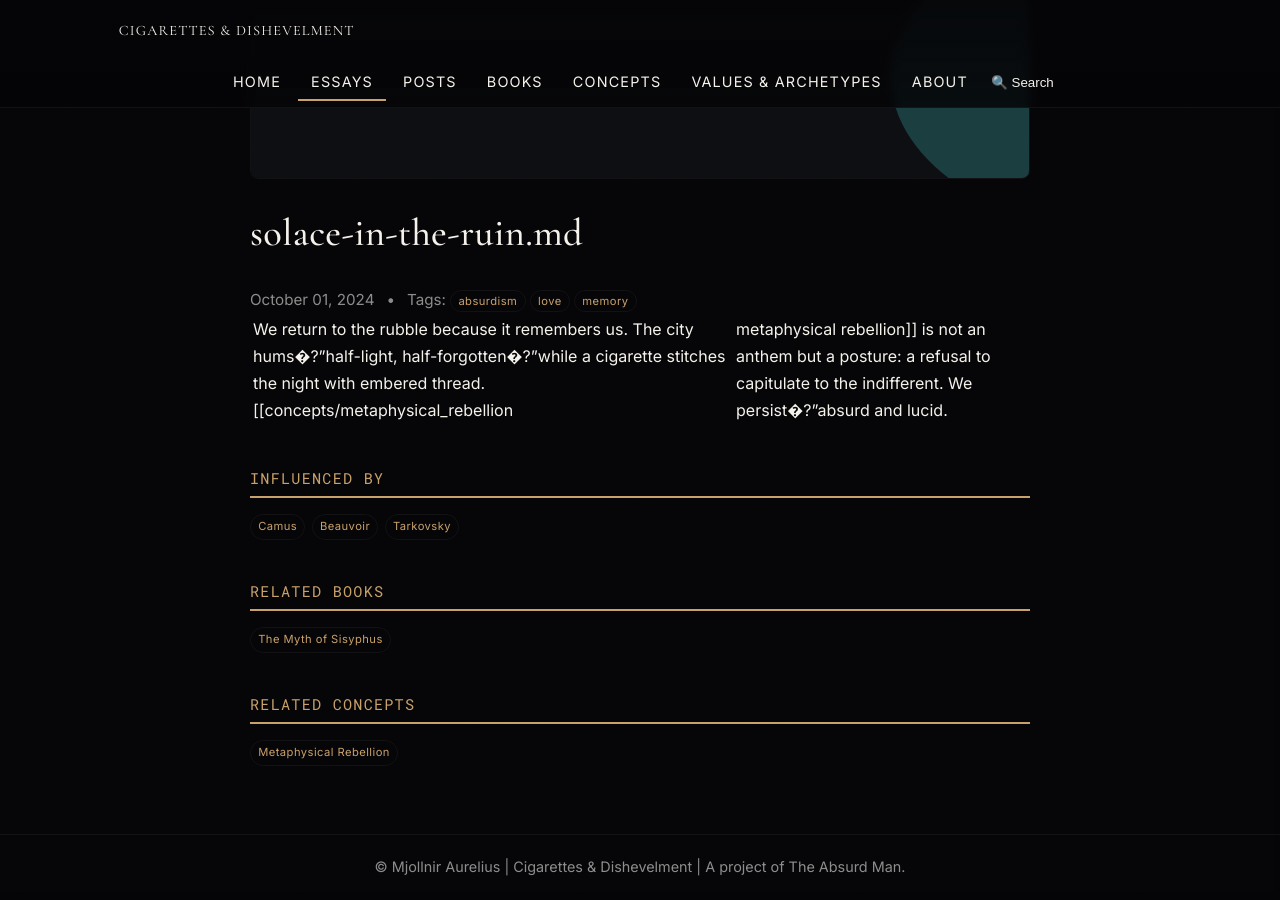
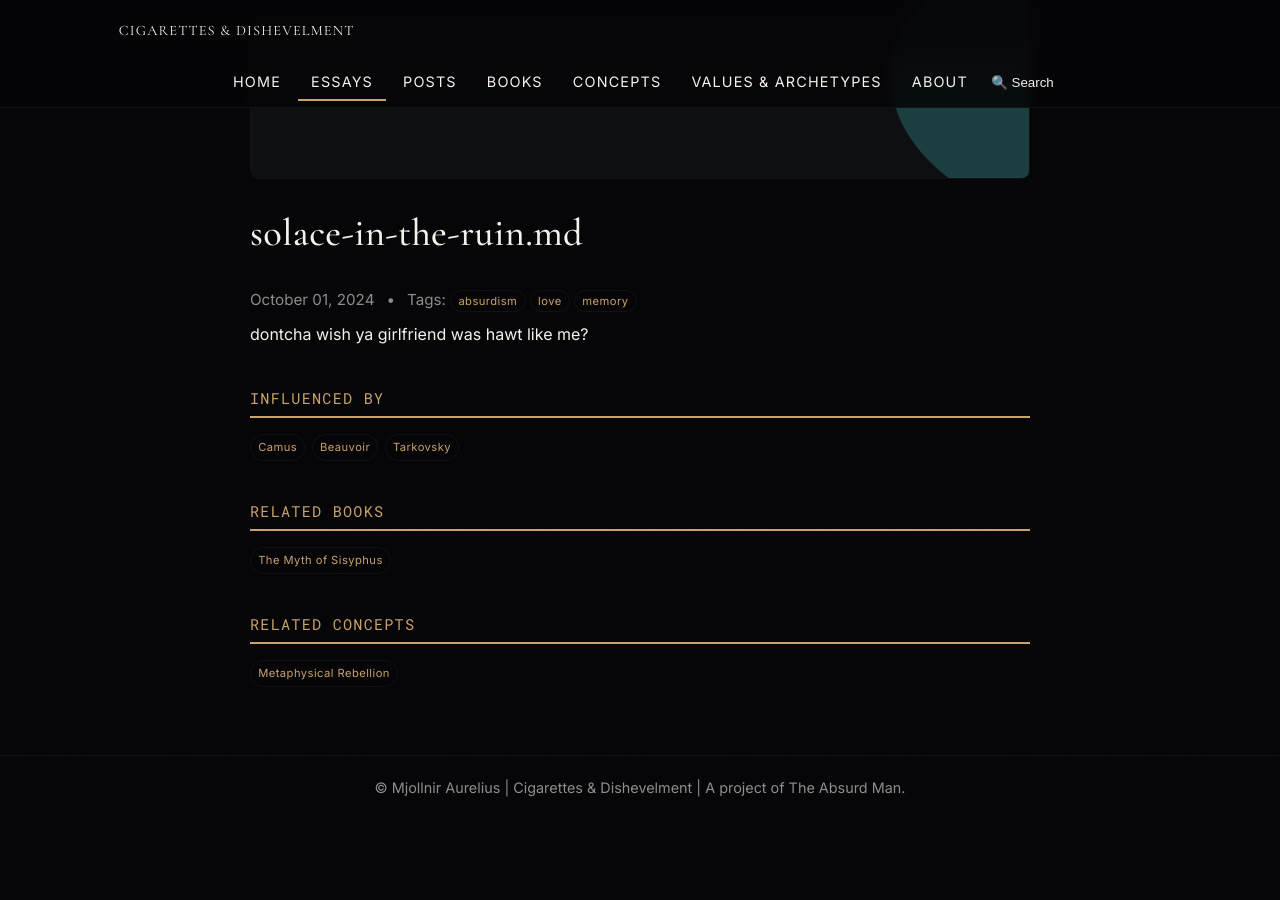
Before and after one commit to dionysianabyss/cigarettesanddishevelment, a Jekyll site: the page built from content/_essays/solace-in-the-ruin.md, in a window 1280 px wide and 900 px high, scrolled down 640 px. Built offline with Jekyll 4.4.1, drawn with Linux system fonts in a browser that asks for light colours; after the commit the page ends 1460 px from its top, so only the background shows below that.

Commit message:
Update excerpt and modify content in essay

```diff
--- a/content/_essays/solace-in-the-ruin.md
+++ b/content/_essays/solace-in-the-ruin.md
@@ -2,7 +2,7 @@
 title: "Solace in the Ruin"
 date: 2024-10-01
 cover_image: /assets/uploads/ruin.jpg
-excerpt: "Between ash and neon, a tenderness persists."
+excerpt: "Placeholder, but..."
 tags: [absurdism, love, memory]
 influenced_by: [Camus, Beauvoir, Tarkovsky]
 related_books: [the_myth_of_sisyphus]
@@ -10,4 +10,4 @@ related_concepts: [metaphysical_rebellion]
 image: /assets/uploads/ph2.svg
 ---
 
-We return to the rubble because it remembers us. The city hums�?"half-light, half-forgotten�?"while a cigarette stitches the night with embered thread. [[concepts/metaphysical_rebellion|metaphysical rebellion]] is not an anthem but a posture: a refusal to capitulate to the indifferent. We persist�?"absurd and lucid.
+dontcha wish ya girlfriend was hawt like me?
```
